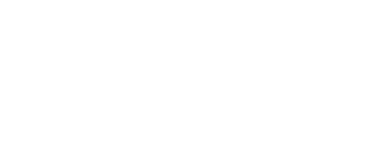
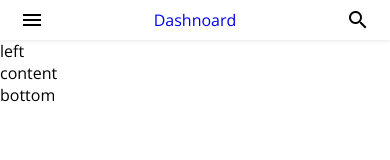
Before and after one commit to thiagobritto/dashboard, a plain HTML site: page index.html in a window 390 px wide. Drawn offline with nearby package versions, Linux system fonts and the light colour scheme.

Commit message:
header mobile ok

```diff
--- /dev/null
+++ b/assets/styles/dashboard/dashboard.css
@@ -0,0 +1,6 @@
+
+.container {
+  width: 100%;
+  height: 100vh;
+  overflow: hidden;
+}
--- /dev/null
+++ b/assets/styles/dashboard/header.css
@@ -0,0 +1,48 @@
+
+.dh {
+  display: grid;
+  grid-template-columns: repeat(3, 1fr);
+  grid-column-gap: 20px;
+  height: 40px;
+  padding: 0 20px;
+  box-shadow: 0 1px 4px rgba(0, 0, 0, 0.102);
+  position: relative;
+}
+
+.dh div {
+  display: flex;
+  align-items: center;
+  text-align: center;
+}
+
+.dh-btn-menu{
+  cursor: pointer;
+}
+
+.dh-logo {
+  display: table;
+  margin: 0 auto;
+  text-decoration: none;
+}
+
+.dh-btn-search {
+  display: flex;
+  align-items: center;
+  margin-left: auto;
+  cursor: pointer;
+}
+
+#dh-search {
+  position: absolute;
+  width: 100%;
+  height: 40px;
+  left: -100%;
+  transition: left .3s;
+  border: none;
+  outline: none;
+  padding: 10px 20px;
+}
+
+#dh-search:focus {
+  left: 0%;
+}
--- /dev/null
+++ b/assets/styles/global.css
@@ -0,0 +1,42 @@
+@charset "UTF-8";
+
+* {
+  margin: 0;
+  padding: 0;
+  box-sizing: border-box;
+  font-family: 'Open Sans', sans-serif;
+}
+
+body{
+  font-size: 16px;
+}
+
+h1,
+.h1 {
+    font-size: 2.5em;
+}
+
+h2,
+.h2 {
+    font-size: 2.2em;
+}
+
+h3,
+.h3 {
+    font-size: 1.9em;
+}
+
+h4,
+.h4 {
+    font-size: 1.6em;
+}
+
+h5,
+.h5 {
+    font-size: 1.3em;
+}
+
+h6,
+.h6 {
+    font-size: 1em;
+}
--- a/index.html
+++ b/index.html
@@ -1,12 +1,55 @@
 <!DOCTYPE html>
 <html lang="pt-BR">
+
 <head>
   <meta charset="UTF-8">
   <meta http-equiv="X-UA-Compatible" content="IE=edge">
   <meta name="viewport" content="width=device-width, initial-scale=1.0">
   <title>Dashboard</title>
+
+  <!--fonts-->
+  <link rel="preconnect" href="https://fonts.googleapis.com">
+  <link rel="preconnect" href="https://fonts.gstatic.com" crossorigin>
+  <link
+    href="https://fonts.googleapis.com/css2?family=Open+Sans:ital,wght@0,300;0,400;0,500;0,700;1,300;1,400;1,500;1,700&display=swap"
+    rel="stylesheet">
+  <link href="https://fonts.googleapis.com/icon?family=Material+Icons" rel="stylesheet">
+
+  <!--styles-->
+  <link rel="stylesheet" href="./assets/styles/global.css">
+  <link rel="stylesheet" href="./assets/styles/dashboard/dashboard.css">
+  <link rel="stylesheet" href="./assets/styles/dashboard/header.css">
+
 </head>
+
 <body>
+  <section class="container">
+    <header class="dh">
+      <div>
+        <i class="material-icons dh-btn-menu">menu</i>
+      </div>
+      <div>
+        <a class="dh-logo" href="#">Dashnoard</a>
+      </div>
+      <div>
+        <label for="dh-search" class="dh-btn-search">
+          <i class="material-icons">search</i>
+        </label>
+      </div>
+      <input type="search" id="dh-search" placeholder="Buscar ...">
+    </header>
+    <aside class="dm">
+      left
+    </aside>
+    <main class="dc">
+      content
+    </main>
+    <footer class="df">
+      bottom
+    </footer>
+  </section>
 
+  <script type="module" src="./main.js"></script>
 </body>
+
 </html>
```
Also changed, not shown: main.js (added).
